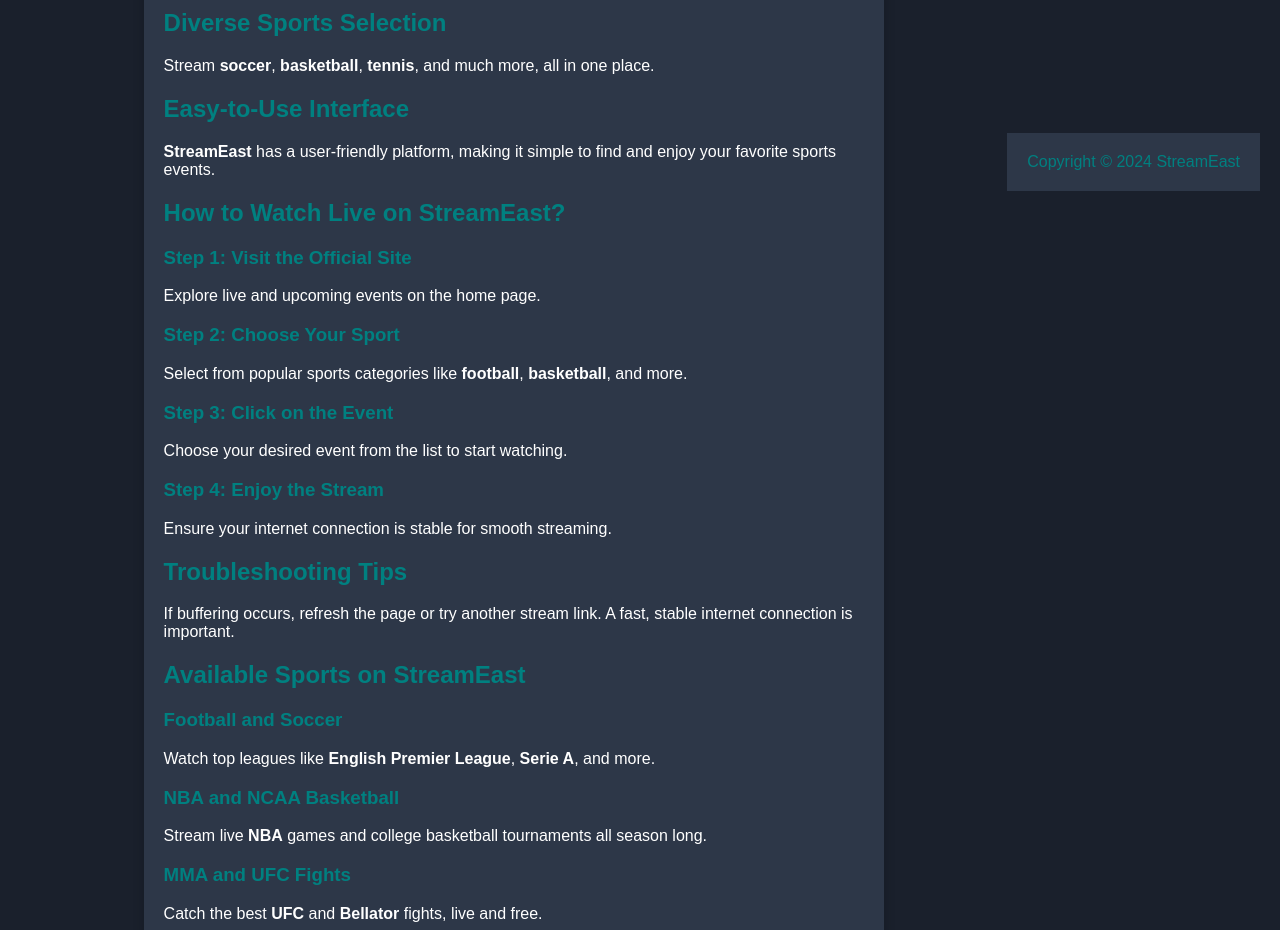
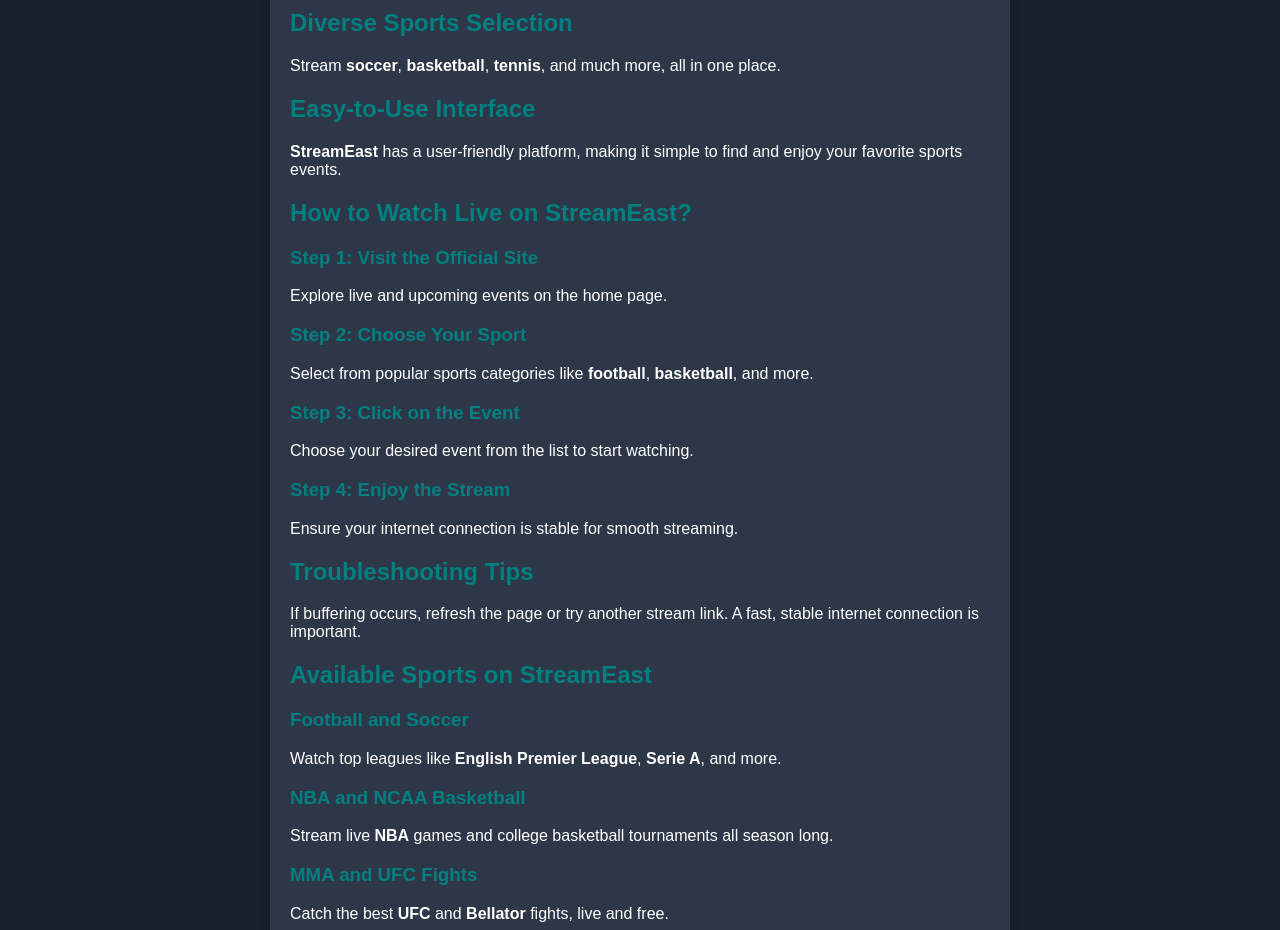
Before and after one commit to v7east/balu, a plain HTML site: page index.html in a window 1280 px wide. Shown: the part 1480-2410 px from the top of the page. Drawn offline with Linux system fonts and the light colour scheme.

Commit message:
index.html

```diff
--- a/index.html
+++ b/index.html
@@ -306,8 +306,5 @@ footer p {
     });
   });
 </script>
-<footer class="text-center">
-  <p style="color: teal;">Copyright © 2024 StreamEast</p>
-</footer>
 </body>
 </html>
```
